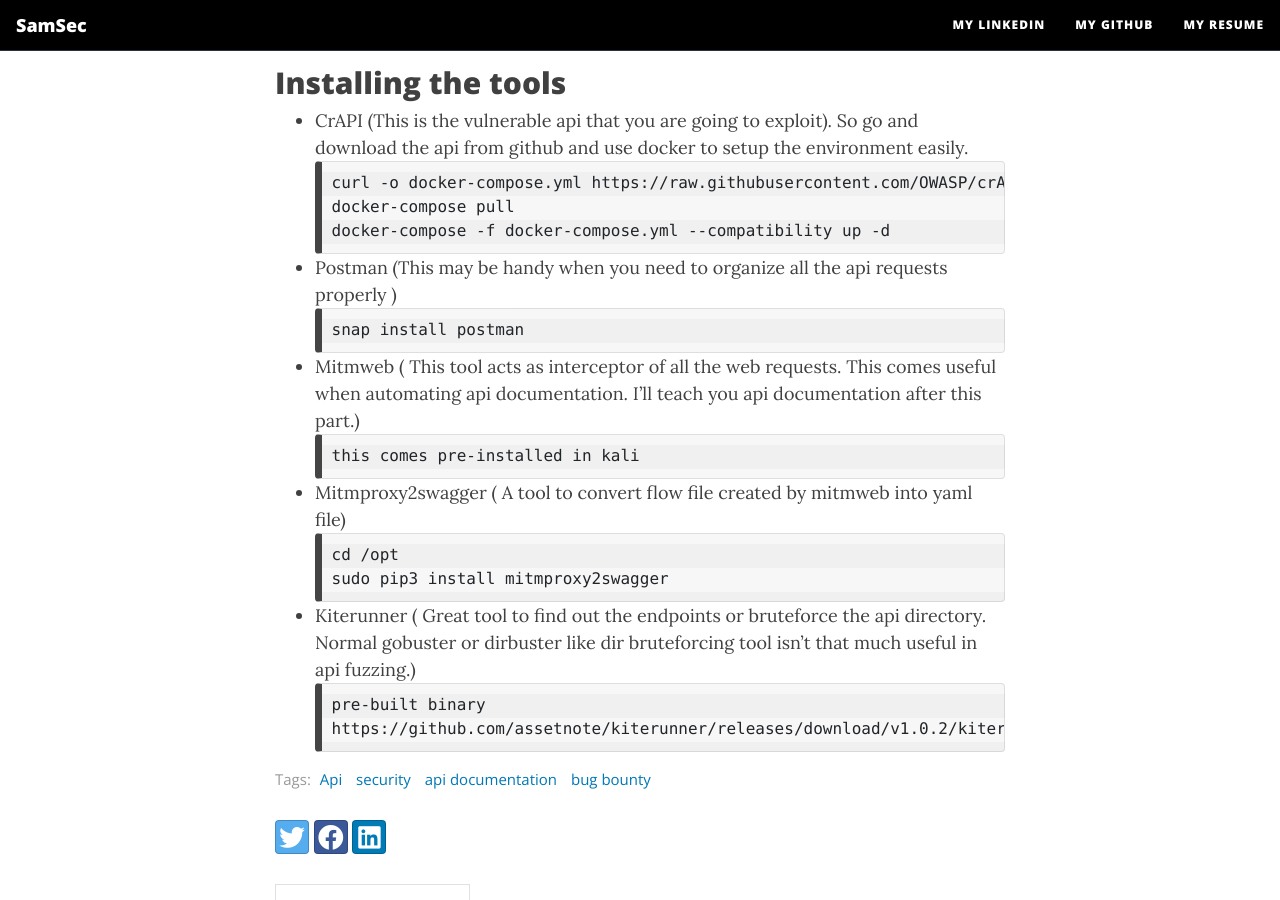
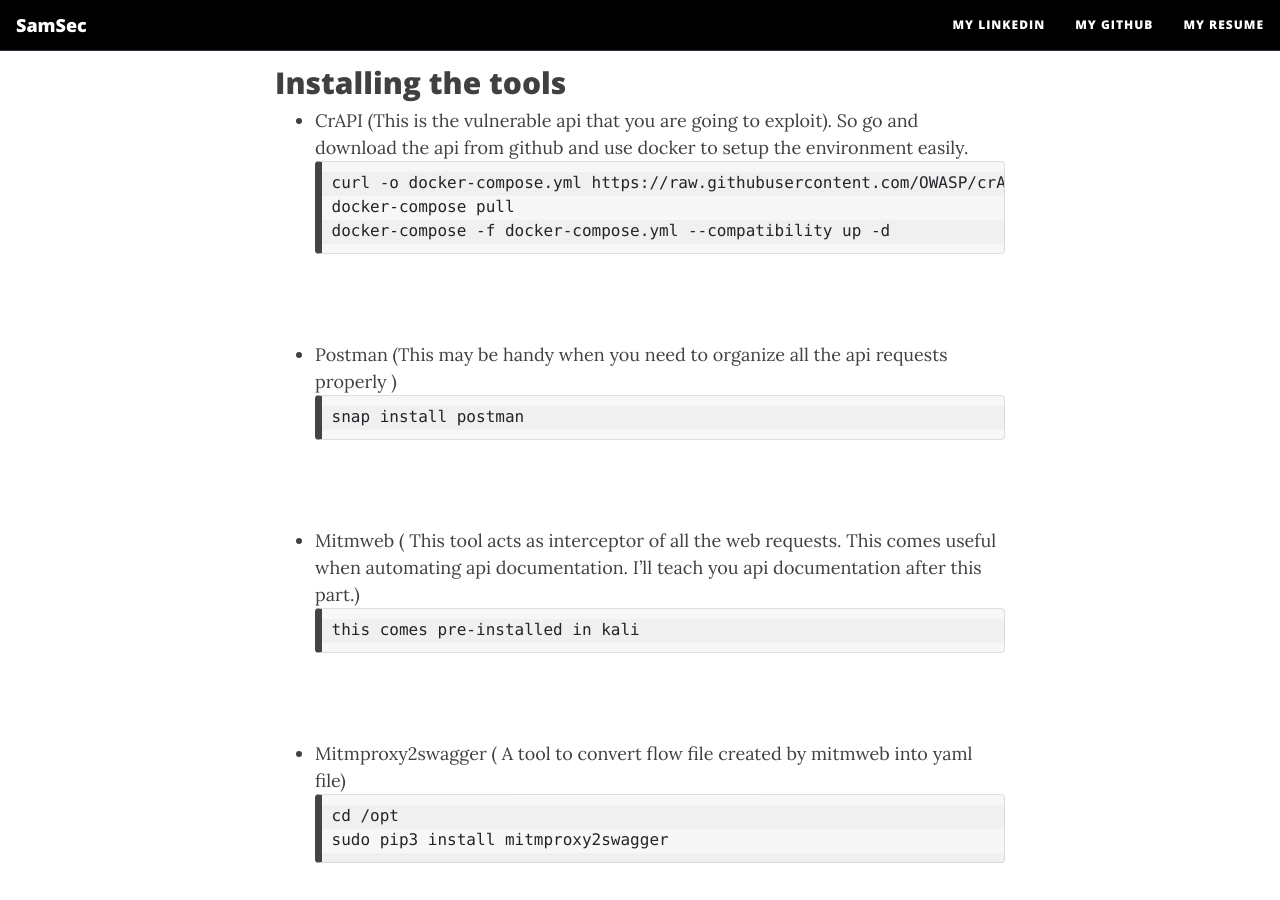
Before and after one commit to Sameer484/gh_pages, a Jekyll site: the page built from _posts/2023-10-09-Api-security.md, in a window 1280 px wide and 900 px high, scrolled down 423 px. Built offline with Jekyll 4.4.1, drawn with Linux system fonts in a browser that asks for light colours; nearby versions of some CDN libraries.

Commit message:
Update 2023-10-09-Api-security.md

````diff
--- a/_posts/2023-10-09-Api-security.md
+++ b/_posts/2023-10-09-Api-security.md
@@ -15,21 +15,27 @@ Firstly you want to create an environment to start getting your hands dirty in a
   docker-compose pull
   docker-compose -f docker-compose.yml --compatibility up -d
   ```
-
+ &nbsp;
+  &nbsp;
 - Postman (This may be handy when you need to organize all the api requests properly )
   ```
   snap install postman
   ```
-
+ &nbsp;
+  &nbsp;
 - Mitmweb ( This tool  acts as interceptor of all the web requests. This comes useful when automating api documentation. I'll teach you api documentation after this part.)
 ```
 this comes pre-installed in kali
 ```
+ &nbsp;
+  &nbsp;
 - Mitmproxy2swagger ( A tool to convert flow file created by mitmweb into yaml file)
 ```
 cd /opt
 sudo pip3 install mitmproxy2swagger
 ```
+ &nbsp;
+  &nbsp;
 - Kiterunner ( Great tool to find out the endpoints or bruteforce the api directory. Normal gobuster or dirbuster like dir bruteforcing tool isn't that much useful in api fuzzing.)
 ```
 pre-built binary
````
